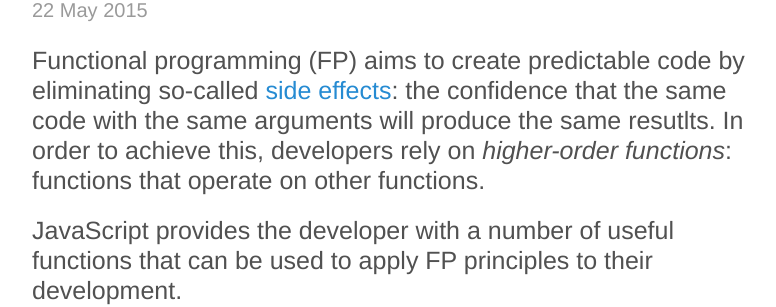
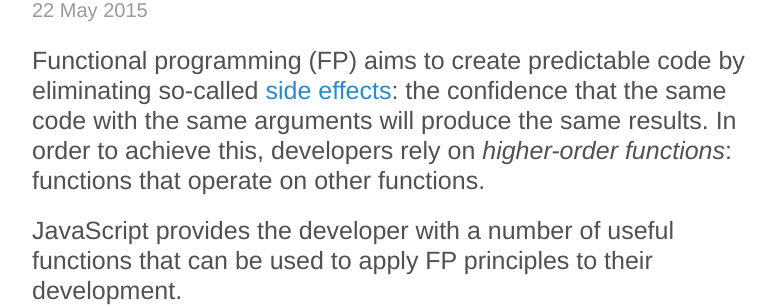
Before and after one commit to danielmatthew/website, a Jekyll site: the page built from _posts/2015-05-22-each-map-reduce.md, in a window 1280 px wide and 900 px high. Shown: the part 236-543 px from the top of the window, without its empty margins (248-1024 px from the left). Built offline with Jekyll 4.4.1, drawn with Linux system fonts in a browser that asks for light colours.

Commit message:
Typo; changed variable name in example

```diff
--- a/_posts/2015-05-22-each-map-reduce.md
+++ b/_posts/2015-05-22-each-map-reduce.md
@@ -3,7 +3,7 @@
 layout: post
 ---
 
-<p class="lead">Functional programming (FP) aims to create predictable code by eliminating so-called <a href="https://programmers.stackexchange.com/questions/40297/what-is-a-side-effect">side effects</a>: the confidence that the same code with the same arguments will produce the same resutlts. In order to achieve this, developers rely on <i>higher-order functions</i>: functions that operate on other functions.</p>
+<p class="lead">Functional programming (FP) aims to create predictable code by eliminating so-called <a href="https://programmers.stackexchange.com/questions/40297/what-is-a-side-effect">side effects</a>: the confidence that the same code with the same arguments will produce the same results. In order to achieve this, developers rely on <i>higher-order functions</i>: functions that operate on other functions.</p>
 <p class="lead">JavaScript provides the developer with a number of useful functions that can be used to apply FP principles to their development.</p>
 
 ## forEach()
```
Also changed, not shown: other parts of _posts/2015-05-22-each-map-reduce.md (+1 -1 lines).
